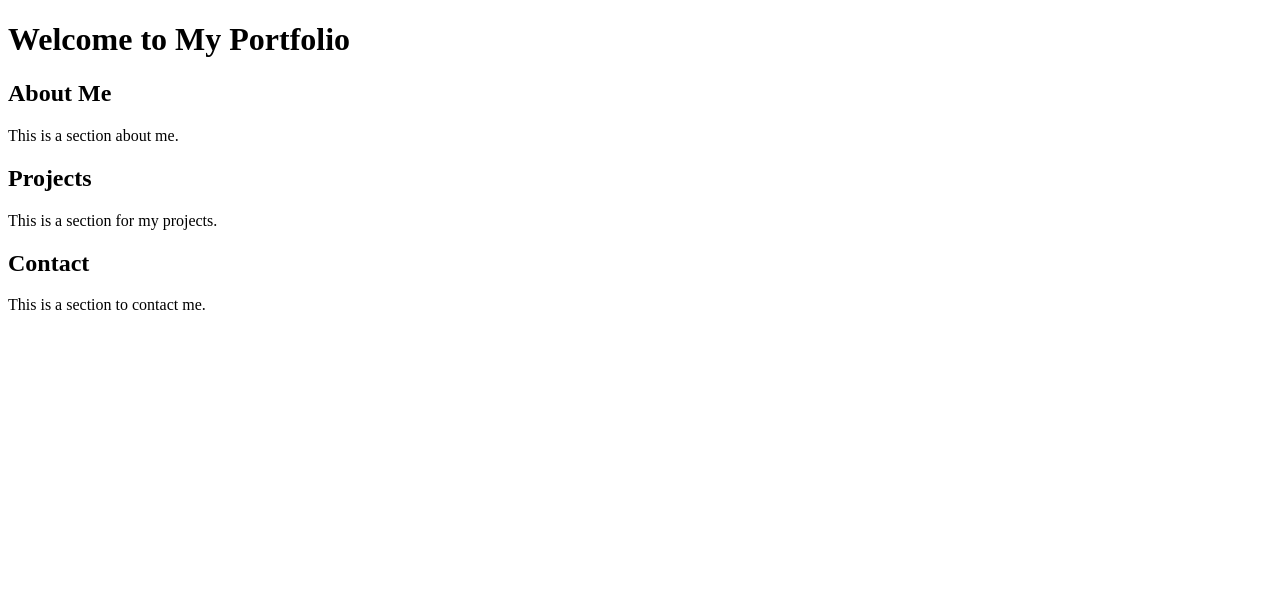
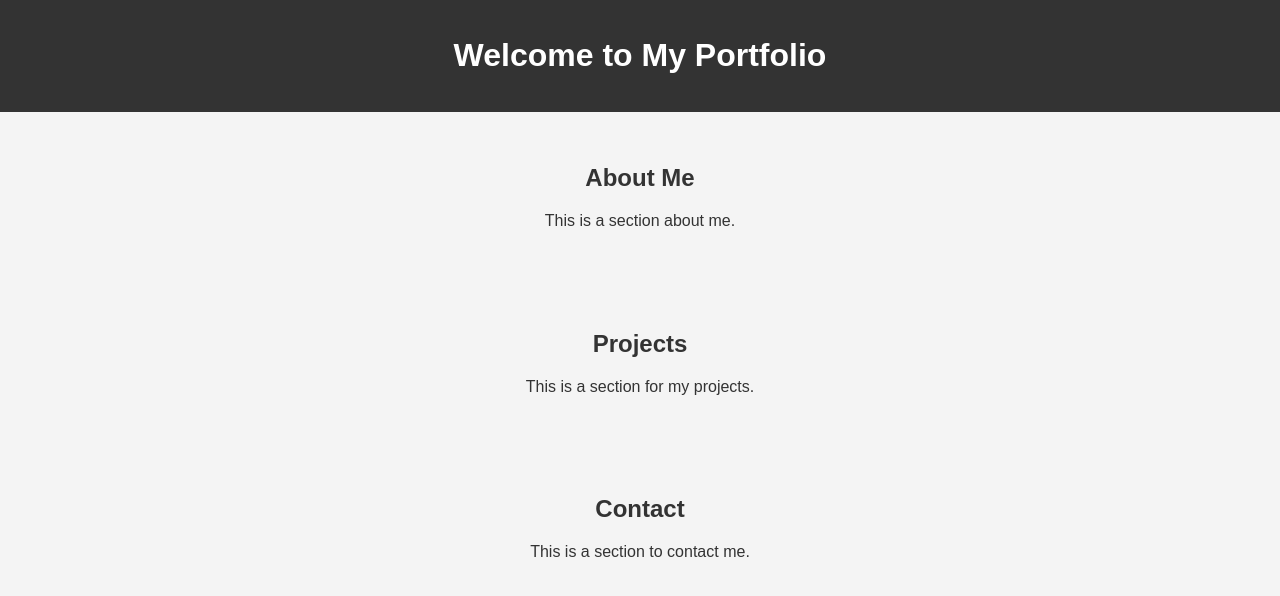
Before and after one commit to drdisprespect/portfolio-website, a plain HTML site: page index.html in a window 1280 px wide. Drawn offline with Linux system fonts and the light colour scheme.

Commit message:
Add basic styles for the portfolio website

```diff
--- /dev/null
+++ b/css/styles.css
@@ -0,0 +1,29 @@
+body {
+    font-family: Arial, sans-serif;
+    margin: 0;
+    padding: 0;
+    background-color: #f4f4f4;
+    color: #333;
+  }
+  header {
+    background: #333;
+    color: #fff;
+    padding: 1rem;
+    text-align: center;
+  }
+  nav ul {
+    list-style: none;
+    padding: 0;
+  }
+  nav ul li {
+    display: inline;
+    margin: 0 10px;
+  }
+  nav ul li a {
+    color: #fff;
+    text-decoration: none;
+  }
+  section {
+    padding: 2rem;
+    text-align: center;
+  }
--- a/index.html
+++ b/index.html
@@ -4,6 +4,7 @@
   <meta charset="UTF-8">
   <meta name="viewport" content="width=device-width, initial-scale=1.0">
   <title>My Portfolio</title>
+  <link rel="stylesheet" href="css/styles.css">
 </head>
 <body>
   <header>
```
